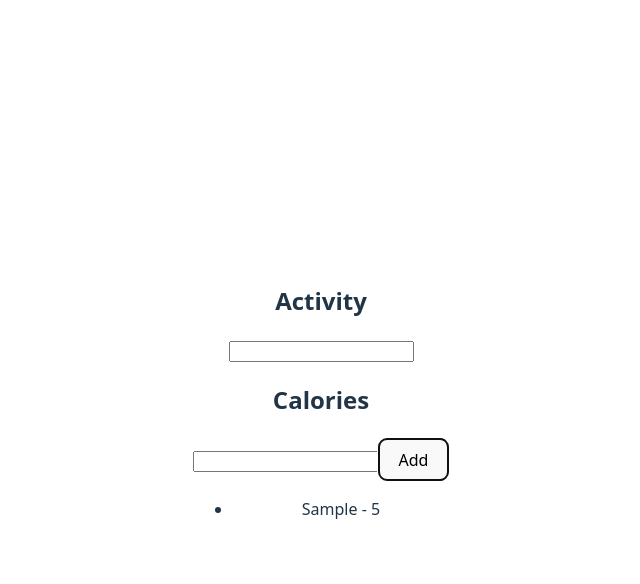
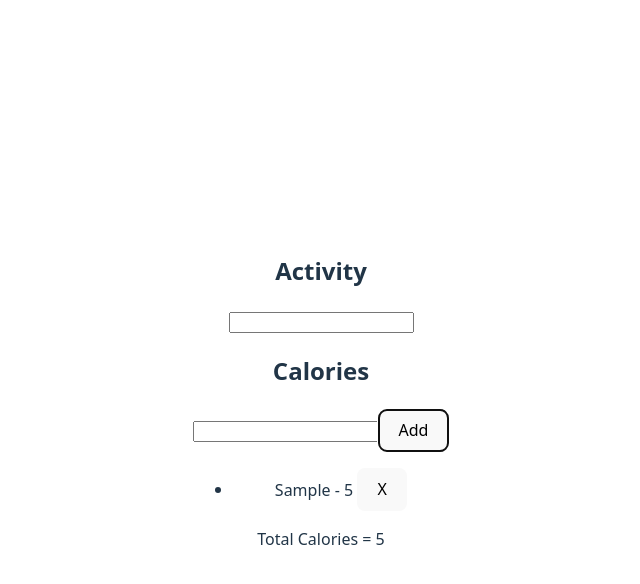
Before and after one commit to ReshmaMasoodha/react-fitness-tracker, a React (Vite) app: page / in a window 1280 px wide. Both pictures are taken after typing "Sample", "5" into the empty fields and a click on the button "Add". Shown: the top 584 px of the page, without its empty margins (319-959 px from the left). Built offline with nearby package versions, Linux system fonts and the light colour scheme.

Commit message:
basic activity tracking with add/delete

```diff
--- a/src/App.jsx
+++ b/src/App.jsx
@@ -9,26 +9,26 @@ function App() {
   ]);
   const[activity,setActivity] = useState('');
   const[calories,setCalories] = useState('');
+  var totalcalories=0;
   const handleSubmit = (event) =>{
     event.preventDefault();
-    let i;
-    if(activities.length>0){
-     i = activities.length-1;
-     i=activities[i].id;
-    }
-    else{
-      i=1;
-    }
+    let i = Date.now();
     const ListItem ={
       id: i,
       Activity: activity,
       calories: Number(calories),
     }
-      setActivities(prevActivites => [...prevActivites,ListItem]);
+    setActivities(prevActivites => [...prevActivites,ListItem]);
       setActivity('');
       setCalories('');
   }
+  const deleteListItem =(idToDelete) => {
+    const updatedActivities = activities.filter(act => act.id !== idToDelete);
+    setActivities(updatedActivities);
+
+  };
   return (
+    <div>
     <div>
       <form onSubmit = {handleSubmit}>
         <h2>Activity </h2>
@@ -37,15 +37,27 @@ function App() {
         <input type="number" value={calories} onChange={(e) => setCalories(e.target.value)}></input>
         <button type="submit">Add</button>
       </form>
+      </div>
+      <div>
     <ul>
       {
         activities.map(activity=>(
-        <li key={activity.id}> {activity.Activity} - {activity.calories}</li>
+        <div>
+        <li key={activity.id}> {activity.Activity} - {activity.calories} <button onClick={() => deleteListItem(activity.id)}>X</button>
+        </li>
+        </div>
         )
         )
       }
     </ul>
     </div>
+    <div>
+    <p>Total Calories = {totalcalories = activities.reduce((accumlator,currtenItem)=>{
+          return accumlator+currtenItem.calories;
+        },0)}</p>
+    </div>
+    </div>
+
   )
 }
 
```
Also changed, not shown: 1 other file (tests, documents, lock files or other folders).
